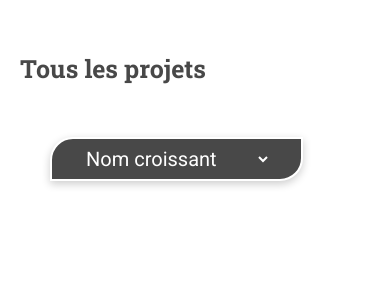
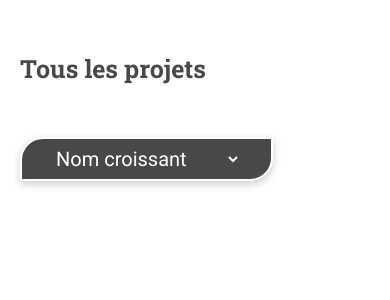
Before and after one commit to Qlexisq/projetWebS2, a PHP site: page /projetWebS2/projects-gallery.php in a window 390 px wide. Shown: the part 82-382 px from the top of the page. Run offline with PHP 8.4, Linux system fonts and the light colour scheme.

Commit message:
selectbutton responsive 2

```diff
--- a/css/style.css
+++ b/css/style.css
@@ -729,6 +729,12 @@ label:hover{
 		margin-right: 20px;
 	}
 
+	.selectButton{
+		margin-right: 0;
+		margin-left: 0;
+		margin-bottom: 30px;
+	}
+
 	/* profile */
 	.profileProjects {
 		margin-left: 20px;
--- a/projects-gallery.php
+++ b/projects-gallery.php
@@ -19,7 +19,7 @@
       <div class="d-md-flex justify-content-between align-items-center">
         <div class="title" id="tri">Tous les projets
         </div>
-        <div class="mb-5 mb-md-0">
+        <div>
           <button class="myButton selectButton">
             <form class="" id="form-tri">
               <select name="tri" class="selectGallery">
```
